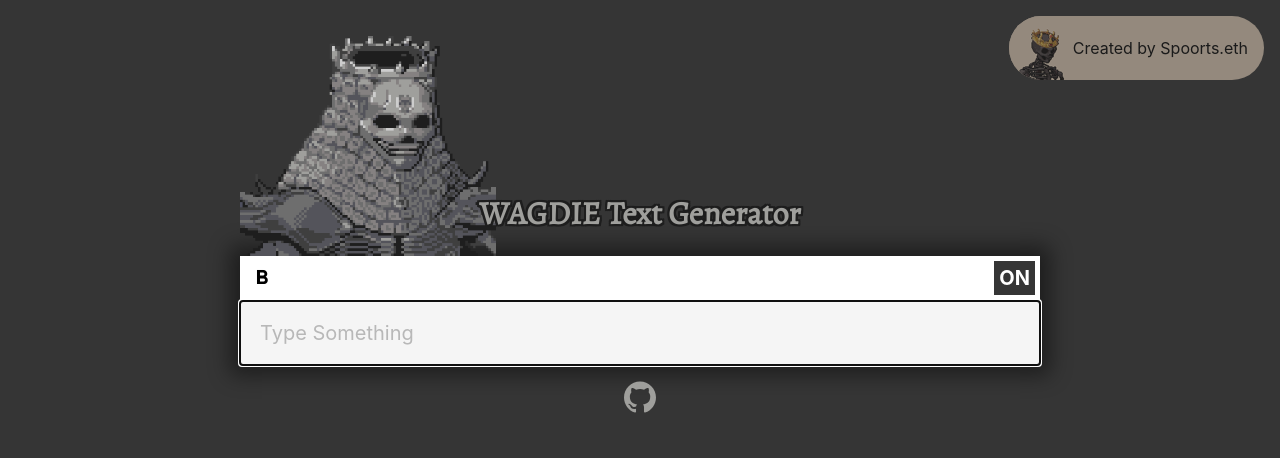
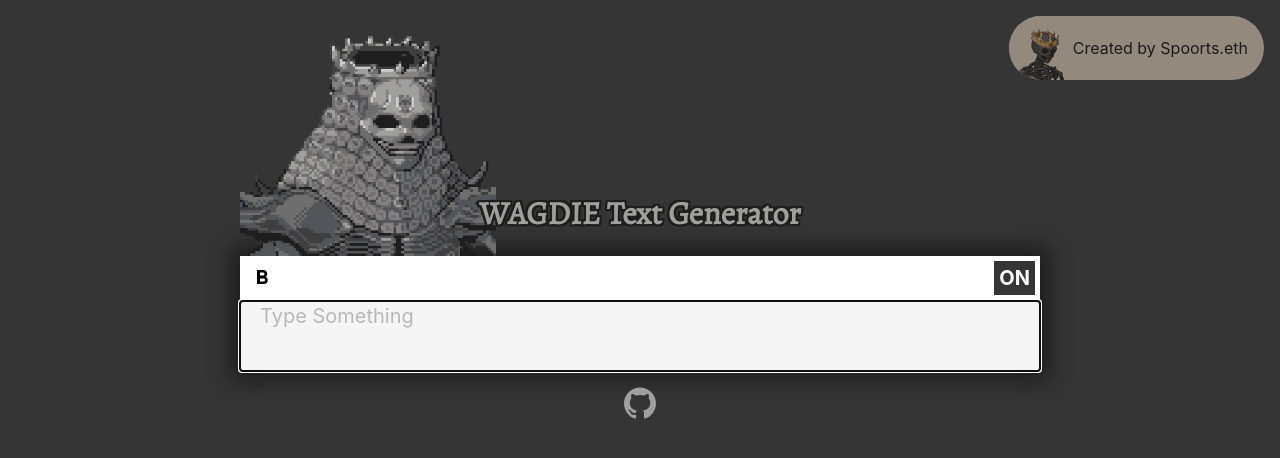
Before and after one commit to spoorts-eth/wagdie-text, a Next.js app: page / in a window 1280 px wide. Shown: the top 458 px of the page. Built offline with nearby package versions, Linux system fonts and the light colour scheme.

Commit message:
put back renderElement

```diff
--- a/components/Generator.tsx
+++ b/components/Generator.tsx
@@ -140,6 +140,10 @@ export default function Generator() {
     [editor, generateText]
   )
 
+  const renderElement = useCallback((props: RenderElementProps) => {
+    return <Element {...props} />
+  }, [])
+
   const renderLeaf = useCallback((props: RenderLeafProps) => {
     return <Leaf {...props} />
   }, [])
@@ -151,6 +155,7 @@ export default function Generator() {
         <Editable
           autoFocus
           renderLeaf={renderLeaf}
+          renderElement={renderElement}
           placeholder="Type Something"
           // TODO: work out how to pick onBeforeInput OR onKeyDown to make android work
           // onBeforeInput={onBeforeInput as any} // type is wrong here android sends compositionEvent
@@ -226,6 +231,14 @@ const Icon = ({ children }: React.PropsWithChildren) => {
   return <span className={cx('material-icons', styles.icon)}>{children}</span>
 }
 
+const Element = (props: RenderElementProps) => {
+  return (
+    <div {...props.attributes} className={styles.element}>
+      {props.children}
+    </div>
+  )
+}
+
 const Leaf = (props: RenderLeafProps) => {
   const Tag = props.leaf.bold ? 'strong' : 'span'
 
```
